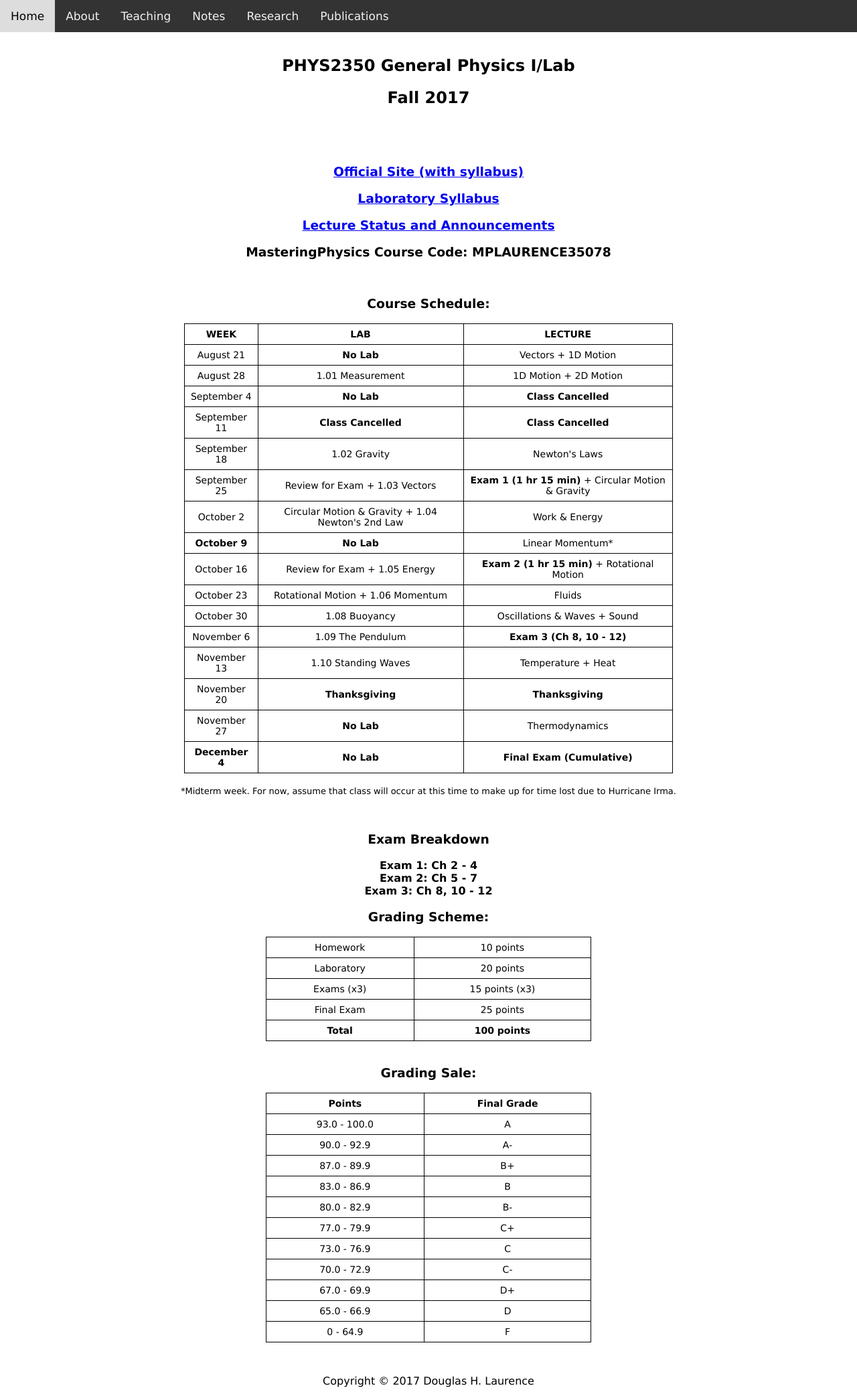
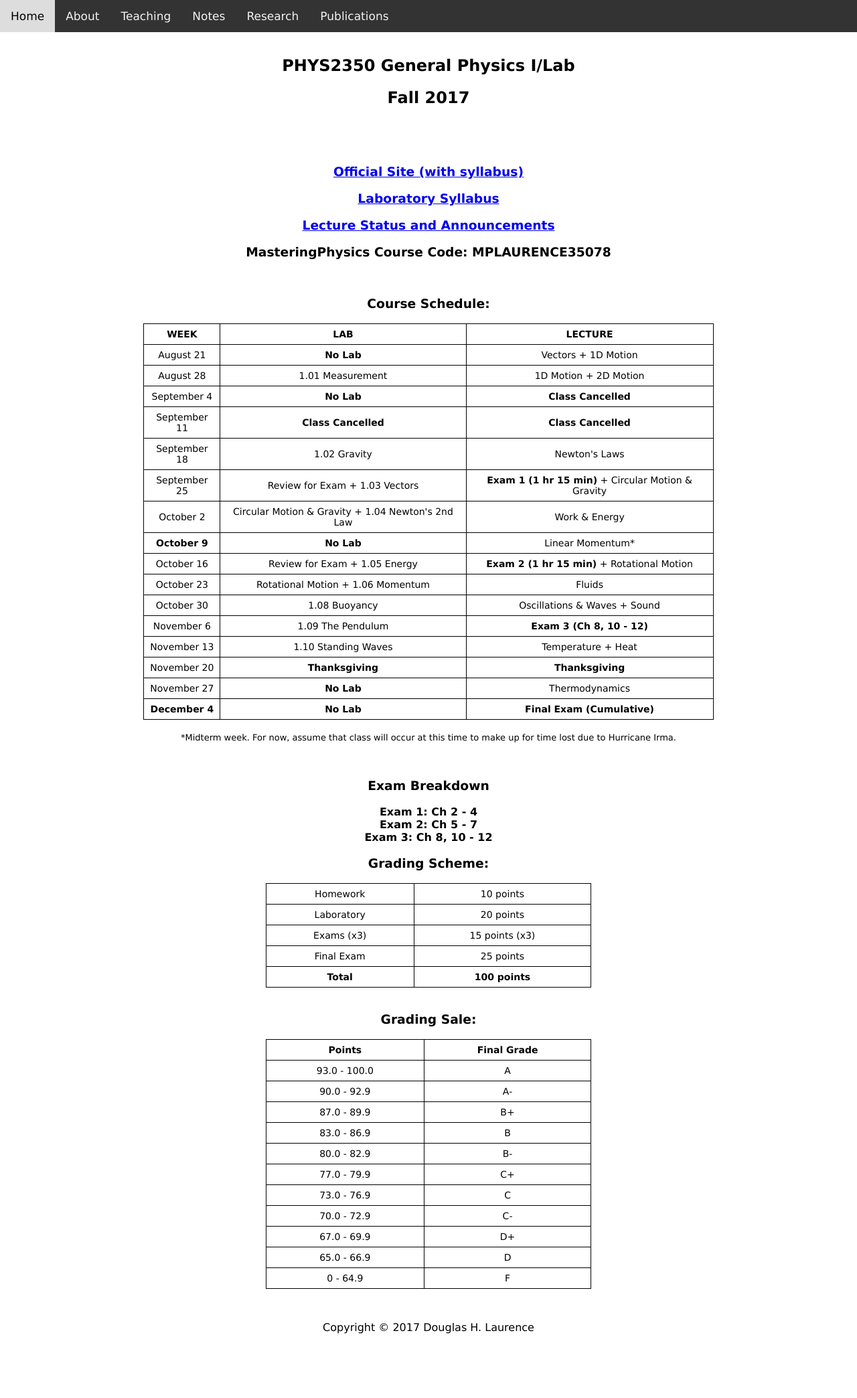
Before and after one commit to dhlaurence/dhlaurence.github.io, a Jekyll site: the page built from teaching/phys2350fall17.html, in a window 1280 px wide. Shown: the whole page at 67% size. Built offline with Jekyll 4.4.1, drawn with Linux system fonts in a browser that asks for light colours; after the commit the page ends 2008 px from its top, so only the background shows below that.

Commit message:
Update phys2350fall17.html

```diff
--- a/teaching/phys2350fall17.html
+++ b/teaching/phys2350fall17.html
@@ -39,7 +39,7 @@ title: PHYS2350Fall2017
     <center>Course Schedule:</center>
   </h3>
 
-  <center><table style="width:60%">
+  <center><table style="width:70%">
   <tr>
     <th>WEEK</th>
     <th>LAB</th>
```
